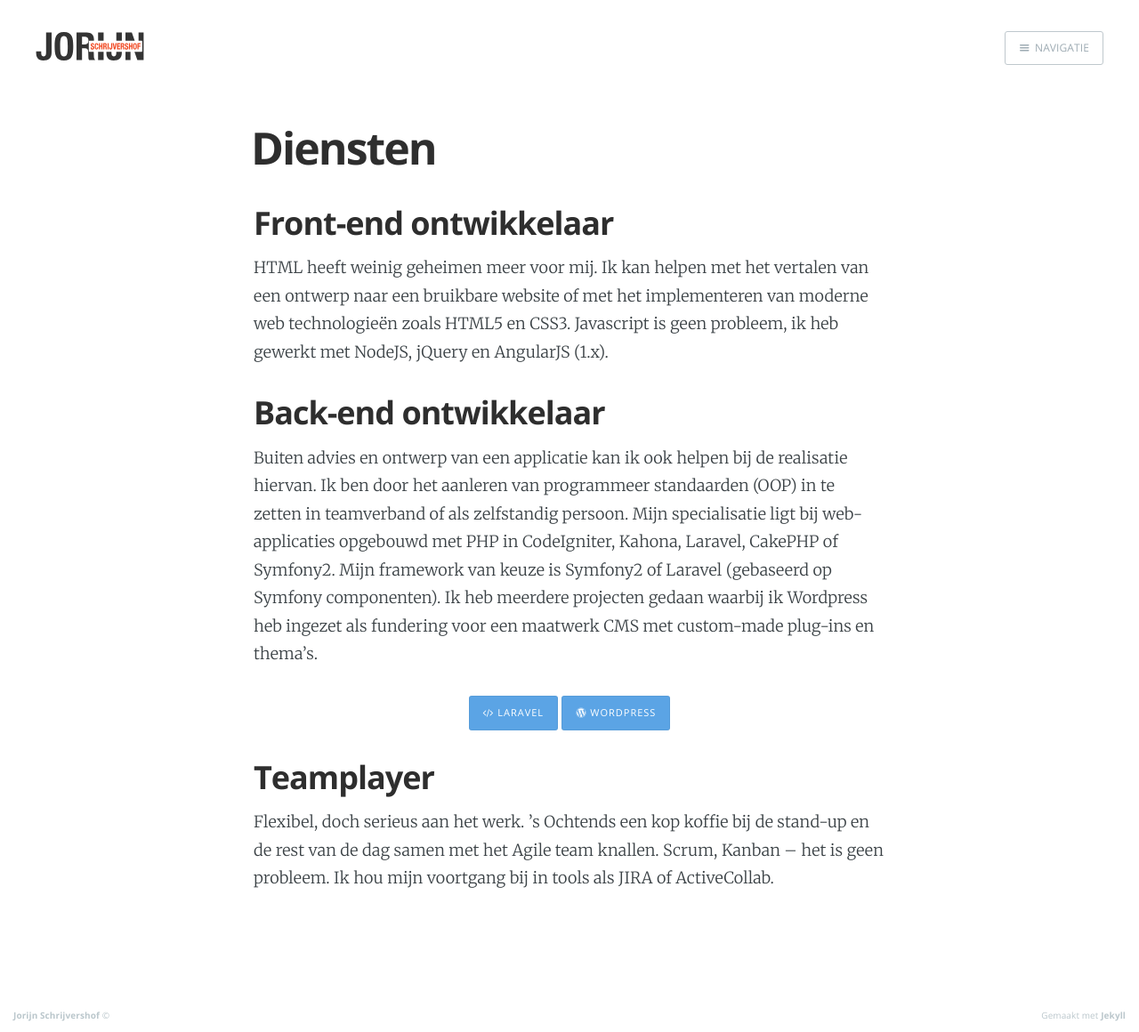
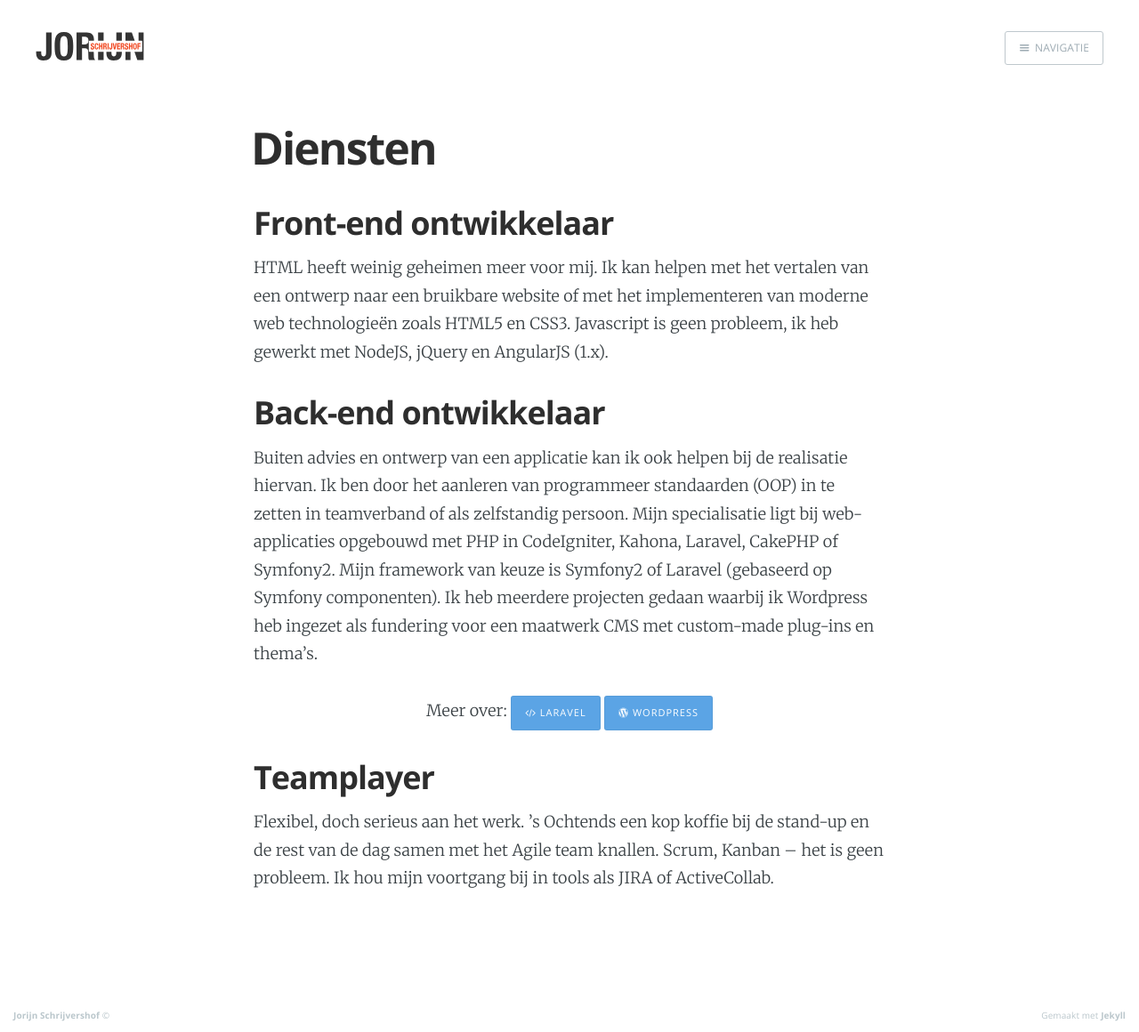
Before and after one commit to srdjanmarjanovic/jorijn.com, a Jekyll site: the page built from about.html, in a window 1280 px wide. Shown: the whole page at 89% size. Built offline with Jekyll 4.4.1, drawn with Linux system fonts in a browser that asks for light colours; comment, search, counter and statistics services are not loaded.

Commit message:
More improvements

```diff
--- a/_includes/head.html
+++ b/_includes/head.html
@@ -15,7 +15,7 @@
   <meta name="google-site-verification" content="E_Z6gliFw49mZ-X7ExSqtGbUfThgktOeEvCCy2Kd75c" />
   <link rel="shortcut icon" href="{{ "/favicon.ico" | prepend: site.baseurl }}">
 
-  <link rel="stylesheet" href="{{ "/assets/css/main.css" | prepend: site.baseurl }}?2017031802">
+  <link rel="stylesheet" href="{{ "/assets/css/main.css" | prepend: site.baseurl }}?2017031803">
   <link rel="stylesheet" type="text/css" href="//fonts.googleapis.com/css?family=Merriweather:300,700,700italic,300italic|Open+Sans:700,400">
   <link rel="stylesheet" type="text/css" href="//maxcdn.bootstrapcdn.com/font-awesome/4.7.0/css/font-awesome.min.css">
 
--- a/_sass/_jorijncom.scss
+++ b/_sass/_jorijncom.scss
@@ -93,6 +93,6 @@
   max-width: 200px;
 }
 
-p.cta {
+.cta {
   text-align: center;
 }
--- a/about.html
+++ b/about.html
@@ -12,6 +12,7 @@
 <p>Buiten advies en ontwerp van een applicatie kan ik ook helpen bij de realisatie hiervan. Ik ben door het aanleren van programmeer standaarden (OOP) in te zetten in teamverband of als zelfstandig persoon. Mijn specialisatie ligt bij web-applicaties opgebouwd met PHP in CodeIgniter, Kahona, Laravel, CakePHP of Symfony2. Mijn framework van keuze is Symfony2 of Laravel (gebaseerd op Symfony componenten). Ik heb meerdere projecten gedaan waarbij ik Wordpress heb ingezet als fundering voor een maatwerk CMS met custom-made plug-ins en thema’s.</p>
 
 <p class="cta">
+    Meer over:
     <a class="button" href="/diensten/freelance-laravel-developer">
         <i class="fa fa-code" aria-hidden="true"></i> Laravel
     </a>
```
